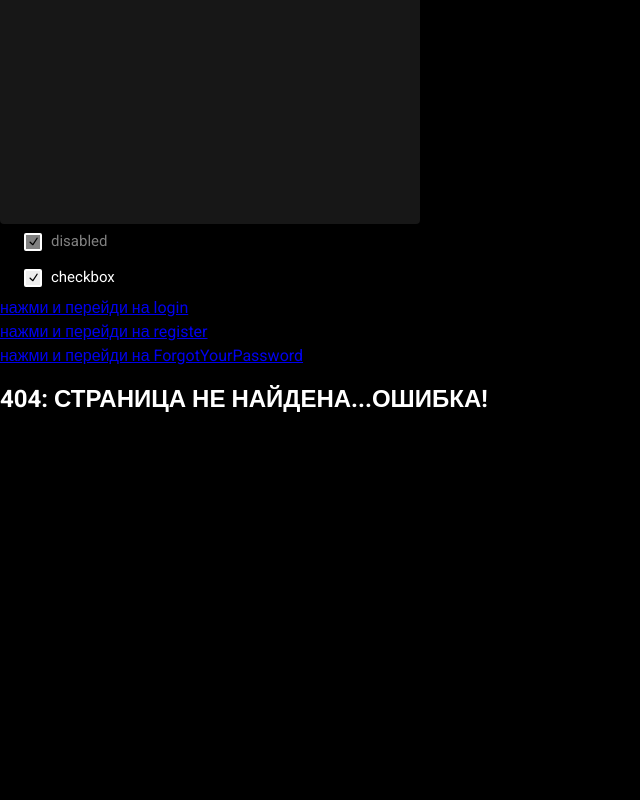
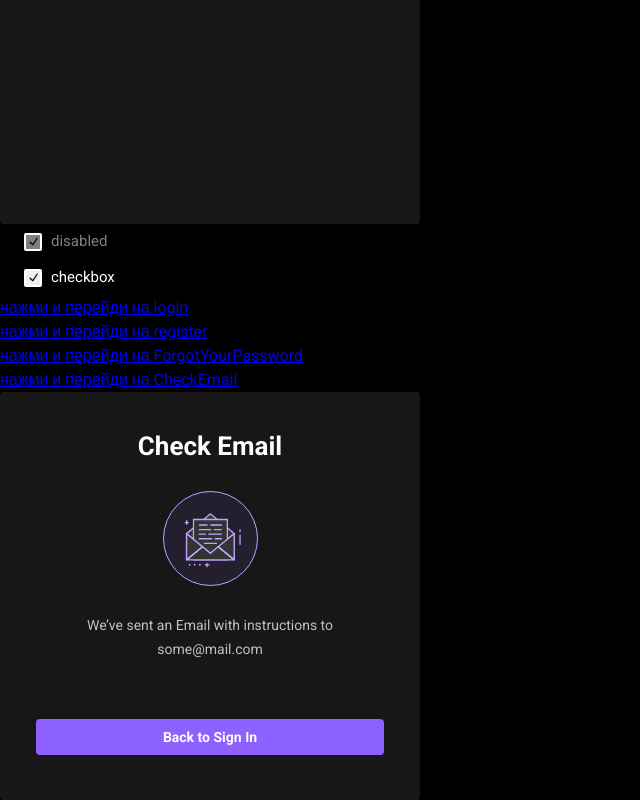
Before and after one commit to Pashkouski/Flashcards, a React (Vite) app: page /checkEmail in a window 1280 px wide. Before the commit this address led to /404. Shown: the part 882-1682 px from the top of the page, without its empty margins (0-640 px from the left). Before the commit the page ends 1313 px from the top, so only its background shows below. Built offline with nearby package versions, Linux system fonts and the light colour scheme; a web font is replaced by a local one.

Commit message:
CheckEmail

```diff
--- a/src/App.tsx
+++ b/src/App.tsx
@@ -8,6 +8,7 @@ import {
   CardComponent,
   Checkbox2,
   CheckboxUniversal,
+  CheckEmail,
   ForgotYourPassword,
   itemTabType,
   Login,
@@ -199,11 +200,15 @@ export function App() {
         <div>
           <NavLink to={'/forgotYourPassword'}>нажми и перейди на ForgotYourPassword</NavLink>
         </div>
+        <div>
+          <NavLink to={'/checkEmail'}>нажми и перейди на CheckEmail</NavLink>
+        </div>
 
         <Routes>
           <Route path="/register" element={<Register />} />
           <Route path="login" element={<Login />} />
           <Route path="forgotYourPassword" element={<ForgotYourPassword />} />
+          <Route path="checkEmail" element={<CheckEmail />} />
 
           <Route path="/" element={<Navigate to="/login" />} />
           <Route path="*" element={<Navigate to="/404" />} />
--- /dev/null
+++ b/src/assets/icons/iconForComponentCheckEmail.tsx
@@ -0,0 +1,66 @@
+import { SVGProps, Ref, forwardRef, memo } from 'react'
+
+const SvgComponent = (props: SVGProps<SVGSVGElement>, ref: Ref<SVGSVGElement>) => (
+  <svg
+    xmlns="http://www.w3.org/2000/svg"
+    width={96}
+    height={96}
+    viewBox="0 0 96 96"
+    fill="none"
+    ref={ref}
+    {...props}
+  >
+    <path
+      fill="#8C61FF"
+      fillOpacity={0.1}
+      stroke="#BEA6FF"
+      d="M95.5 48a47.5 47.5 0 1 1-95 0 47.5 47.5 0 0 1 95 0Z"
+    />
+    <path
+      fill="#BEA6FF"
+      d="M77.9 54.5a.7.7 0 0 1-.7-.7v-9.2a.6.6 0 0 1 1.3 0v9.2a.6.6 0 0 1-.6.7Zm0-12.7a.6.6 0 0 1-.7-.7v-1.9a.6.6 0 0 1 1.3 0v2a.6.6 0 0 1-.6.6Zm-52.1-9.3h-3.6a.7.7 0 0 1 0-1.3h3.6a.7.7 0 0 1 0 1.3Z"
+    />
+    <path
+      fill="#BEA6FF"
+      d="M24 34.3a.7.7 0 0 1-.7-.7v-3.5a.7.7 0 0 1 1.4 0v3.5c0 .4-.3.7-.7.7Zm12.9 39.4a.9.9 0 1 1 0 1.7.9.9 0 0 1 0-1.7Zm-5.2 0a.9.9 0 1 1 0 1.7.9.9 0 0 1 0-1.7Zm-5.1 0a.9.9 0 1 1 0 1.7.9.9 0 0 1 0-1.7Z"
+    />
+    <path fill="#333" d="M47.9 23.2 23.8 43l24 19.8L72 43 47.9 23.2Z" />
+    <path
+      fill="#BEA6FF"
+      d="M47.9 63.5c-.2 0-.3 0-.5-.2l-24-19.8a.7.7 0 0 1 0-1l24-19.8a.7.7 0 0 1 1 0l24 19.8a.7.7 0 0 1 .3.5.7.7 0 0 1-.2.5L48.4 63.3a.7.7 0 0 1-.5.2ZM24.9 43l23 19 23-19-23-18.9-23 19Z"
+    />
+    <path fill="#333" d="M65 28.8H30.7v40.8H65V28.8Z" />
+    <path fill="#333" d="m55.4 40.9-11.7 9.6v19H65V41h-9.6Z" />
+    <path
+      fill="#BEA6FF"
+      d="M65 70.3H30.9a.7.7 0 0 1-.7-.7V28.8a.7.7 0 0 1 .7-.7H65a.7.7 0 0 1 .7.7v40.8a.7.7 0 0 1-.7.7Zm-33.6-1.4h33V29.5h-33V69Z"
+    />
+    <path
+      fill="#BEA6FF"
+      d="M59 35H48.2a.7.7 0 0 1 0-1.3H59a.7.7 0 0 1 0 1.4Zm-14.5 0h-7.8a.7.7 0 0 1 0-1.3h7.8a.7.7 0 0 1 0 1.4ZM59 39.7h-7.1a.7.7 0 0 1 0-1.4h7a.7.7 0 1 1 0 1.4Zm-10.8 0H36.7a.7.7 0 0 1 0-1.4h11.5a.7.7 0 1 1 0 1.4ZM59 44.3H46.3a.7.7 0 0 1 0-1.4H59a.7.7 0 0 1 0 1.4Zm-16.4 0h-5.9a.7.7 0 0 1 0-1.4h6a.7.7 0 0 1 0 1.4ZM59 49h-6.2a.7.7 0 0 1 0-1.4H59a.7.7 0 1 1 0 1.4Zm-9.9 0H36.7a.7.7 0 0 1 0-1.4h12.4a.7.7 0 1 1 0 1.4Zm4.9 4.6H41.7a.7.7 0 1 1 0-1.4H54a.7.7 0 1 1 0 1.4Z"
+    />
+    <path fill="#333" d="M23.8 43v26.6l16.1-13.3L23.8 43Zm32 13.3L72 69.6V43L55.8 56.3Z" />
+    <path fill="#333" d="m47.9 62.8-8-6.5-16.1 13.3H72L55.8 56.3l-8 6.5Z" />
+    <path fill="#333" d="M28.4 50.5v15.3l9.3-7.7-9.3-7.6Zm34.8 7.4L72 65V50.7l-8.8 7.2Z" />
+    <path
+      fill="#BEA6FF"
+      d="M23.8 70.3h-.3a.7.7 0 0 1-.4-.7V43a.7.7 0 0 1 .4-.6.7.7 0 0 1 .7.1l16.2 13.3a.7.7 0 0 1 0 1L24.2 70.2l-.4.2Zm.7-25.8v23.6l14.3-11.8-14.3-11.8Z"
+    />
+    <path fill="#333" d="m60.4 60.1-10.1 8.3-7.1-5.8-8.5 7H72L60.4 60Z" />
+    <path
+      fill="#BEA6FF"
+      d="M72 70.3c-.2 0-.4 0-.5-.2L55.4 57a.7.7 0 0 1 0-1.1l16.1-13.3a.7.7 0 0 1 .8 0 .7.7 0 0 1 .4.5v26.6a.7.7 0 0 1-.4.6H72Zm-15-14 14.3 11.8V44.5L56.9 56.3Z"
+    />
+    <path
+      fill="#BEA6FF"
+      d="M72 70.3H23.8a.7.7 0 0 1-.7-.5.7.7 0 0 1 .2-.8l16.2-13.2a.7.7 0 0 1 .9 0l7.5 6.1 7.5-6.1a.7.7 0 0 1 1 0l16 13.2a.7.7 0 0 1 .3.8.7.7 0 0 1-.7.5Zm-46.3-1.4H70L55.8 57.2l-7.5 6.2a.7.7 0 0 1-1 0l-7.5-6.2L25.7 69Zm20.7 6.5h-3.6a.7.7 0 0 1 0-1.4h3.6a.7.7 0 0 1 0 1.4Z"
+    />
+    <path
+      fill="#BEA6FF"
+      d="M44.6 77.1a.7.7 0 0 1-.7-.6v-3.6a.7.7 0 0 1 1.3 0v3.6c0 .3-.3.6-.6.6Z"
+    />
+  </svg>
+)
+const ForwardRef = forwardRef(SvgComponent)
+
+export const IconForComponentCheckEmail = memo(ForwardRef)
--- a/src/components/ui/button/button.module.scss
+++ b/src/components/ui/button/button.module.scss
@@ -9,7 +9,7 @@
   font-family: Roboto, serif;
   font-size: 0.875rem;
   font-weight: 700;
-  font-style: italic;
+  font-style: normal;
   line-height: 1.5rem;
 
   border: none;
--- /dev/null
+++ b/src/components/ui/checkEmail/checkEmail.module.scss
@@ -0,0 +1,16 @@
+.card {
+  display: flex;
+  flex-direction: column;
+  align-items: center;
+  justify-content: space-between;
+
+  max-width: 26.25rem;
+  height: 25.5rem;
+  padding: 2.31rem 2.25rem 2.75rem;
+}
+
+.text {
+  margin-bottom: 2rem;
+  color: var(--color-light-900);
+  text-align: center;
+}
--- /dev/null
+++ b/src/components/ui/checkEmail/checkEmail.tsx
@@ -0,0 +1,29 @@
+import { useNavigate } from 'react-router-dom'
+
+import { IconForComponentCheckEmail } from '../../../assets/icons/iconForComponentCheckEmail.tsx'
+import { Button } from '../button'
+import { CardComponent } from '../cardComponent'
+import { Typography } from '../typography'
+
+import st from './checkEmail.module.scss'
+
+export const CheckEmail = () => {
+  const navigate = useNavigate()
+  const onClickHandler = () => {
+    navigate('/login')
+  }
+  const address = 'some@mail.com'
+
+  return (
+    <CardComponent className={st.card}>
+      <Typography variant="large">Check Email</Typography>
+      <IconForComponentCheckEmail width="95" height="95" />
+      <Typography className={st.text} variant="body2">
+        We’ve sent an Email with instructions to {address}
+      </Typography>
+      <Button className={st.button} onClick={onClickHandler} fullWidth={true}>
+        Back to Sign In
+      </Button>
+    </CardComponent>
+  )
+}
--- /dev/null
+++ b/src/components/ui/checkEmail/index.ts
@@ -0,0 +1 @@
+export * from './checkEmail'
--- a/src/components/ui/index.ts
+++ b/src/components/ui/index.ts
@@ -10,3 +10,4 @@ export * from './checkbox2'
 export * from './login'
 export * from './register'
 export * from './forgotYourPassword'
+export * from './checkEmail'
```
Also changed, not shown: 1 other file (tests, documents, lock files or other folders).
